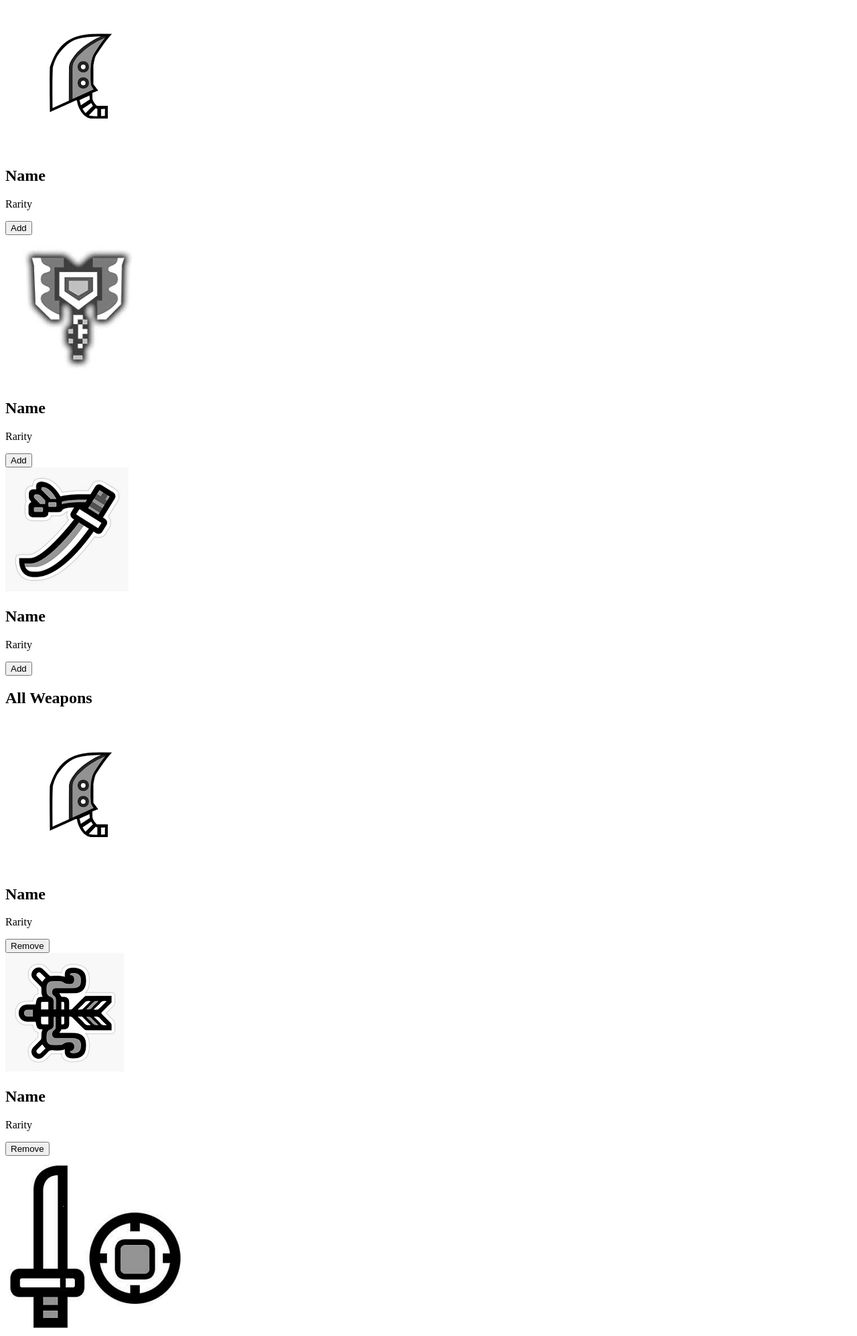
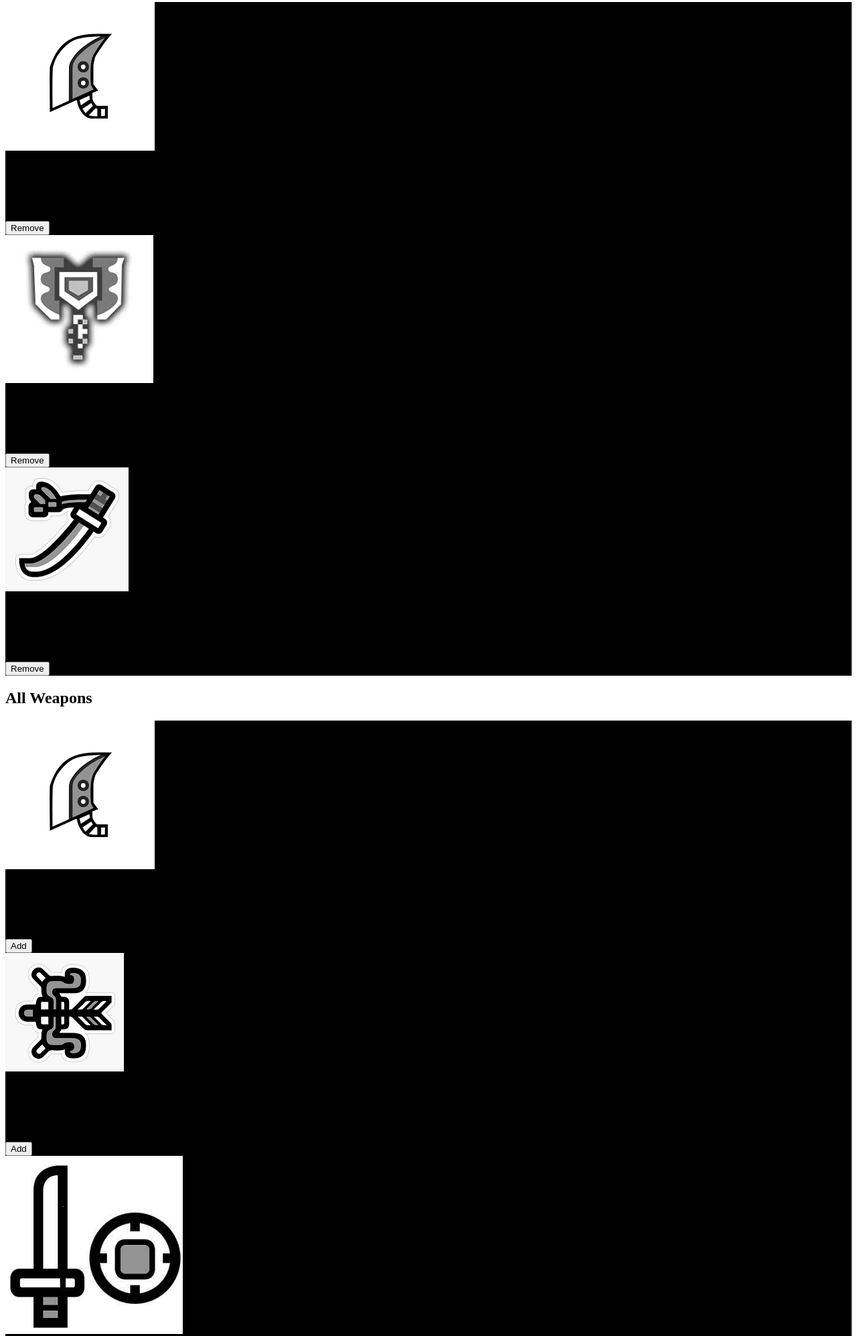
Before and after one commit to IgnacioKobylanski/MonsterH, a plain HTML site: page assests/pages/weapons.html in a window 1280 px wide. Shown: the part 205-2200 px from the top of the page at 67% size. Drawn offline with Linux system fonts and the light colour scheme.

Commit message:
css changes and minor fixes

```diff
--- a/assests/pages/weapons.html
+++ b/assests/pages/weapons.html
@@ -20,62 +20,62 @@
     <main>
         <h2>My Weapons</h2>
         <section>
-            <div id="card">
+            <div class="card">
+                <img src="../images/gsLogo.png" alt="gsLogo">
+                <h2>Name</h2>
+                <p>Rarity</p>
+                <button type="submit" value="Remove">Remove</button>
+            </div>
+            <div class="card">
+                <img src="../images/cbLogo.png" alt="cbLogo">
+                <h2>Name</h2>
+                <p>Rarity</p>
+                <button type="submit" value="Remove">Remove</button>
+            </div>
+            <div class="card">
+                <img src="../images/lsLogo.png" alt="lsLogo">
+                <h2>Name</h2>
+                <p>Rarity</p>
+                <button type="submit" value="Remove">Remove</button>
+            </div>
+        </section>
+        <h2>All Weapons</h2>
+        <section>
+            <div class="card">
                 <img src="../images/gsLogo.png" alt="gsLogo">
                 <h2>Name</h2>
                 <p>Rarity</p>
                 <button type="submit" value="Add">Add</button>
             </div>
-            <div>
+            <div class="card">
+                <img src="../images/bowIcon.png" alt="bowLogo">
+                <h2>Name</h2>
+                <p>Rarity</p>
+                <button type="submit" value="Add">Add</button>
+            </div>
+            <div class="card">
+                <img src="../images/snsLogo.png" alt="snsLogo">
+                <h2>Name</h2>
+                <p>Rarity</p>
+                <button type="submit" value="Add">Add</button>
+            </div>
+            <div class="card">
+                <img src="../images/lbLogo.png" alt="lbLogo">
+                <h2>Name</h2>
+                <p>Rarity</p>
+                <button type="submit" value="Add">Add</button>
+            </div>
+            <div class="card">
+                <img src="../images/lsLogo.png" alt="lbLogo">
+                <h2>Name</h2>
+                <p>Rarity</p>
+                <button type="submit" value="Add">Add</button>
+            </div>
+            <div class="card">
                 <img src="../images/cbLogo.png" alt="cbLogo">
                 <h2>Name</h2>
                 <p>Rarity</p>
                 <button type="submit" value="Add">Add</button>
-            </div>
-            <div>
-                <img src="../images/lsLogo.png" alt="lsLogo">
-                <h2>Name</h2>
-                <p>Rarity</p>
-                <button type="submit" value="Add">Add</button>
-            </div>
-        </section>
-        <h2>All Weapons</h2>
-        <section>
-            <div>
-                <img src="../images/gsLogo.png" alt="gsLogo">
-                <h2>Name</h2>
-                <p>Rarity</p>
-                <button type="submit" value="Remove">Remove</button>
-            </div>
-            <div>
-                <img src="../images/bowIcon.png" alt="bowLogo">
-                <h2>Name</h2>
-                <p>Rarity</p>
-                <button type="submit" value="Remove">Remove</button>
-            </div>
-            <div>
-                <img src="../images/snsLogo.png" alt="snsLogo">
-                <h2>Name</h2>
-                <p>Rarity</p>
-                <button type="submit" value="Remove">Remove</button>
-            </div>
-            <div>
-                <img src="../images/lbLogo.png" alt="lbLogo">
-                <h2>Name</h2>
-                <p>Rarity</p>
-                <button type="submit" value="Remove">Remove</button>
-            </div>
-            <div>
-                <img src="../images/lsLogo.png" alt="lbLogo">
-                <h2>Name</h2>
-                <p>Rarity</p>
-                <button type="submit" value="Remove">Remove</button>
-            </div>
-            <div>
-                <img src="../images/cbLogo.png" alt="cbLogo">
-                <h2>Name</h2>
-                <p>Rarity</p>
-                <button type="submit" value="Remove">Remove</button>
             </div>
         </section>
     </main>
--- a/assests/styles/style.css
+++ b/assests/styles/style.css
@@ -1,8 +1,11 @@
 #logo{
-    width: 12rem;;
+    width: 12rem;
 }
 
 a{
     text-decoration: none;
     color: black;
 }
+.card{
+    background-color: black;
+}
```
